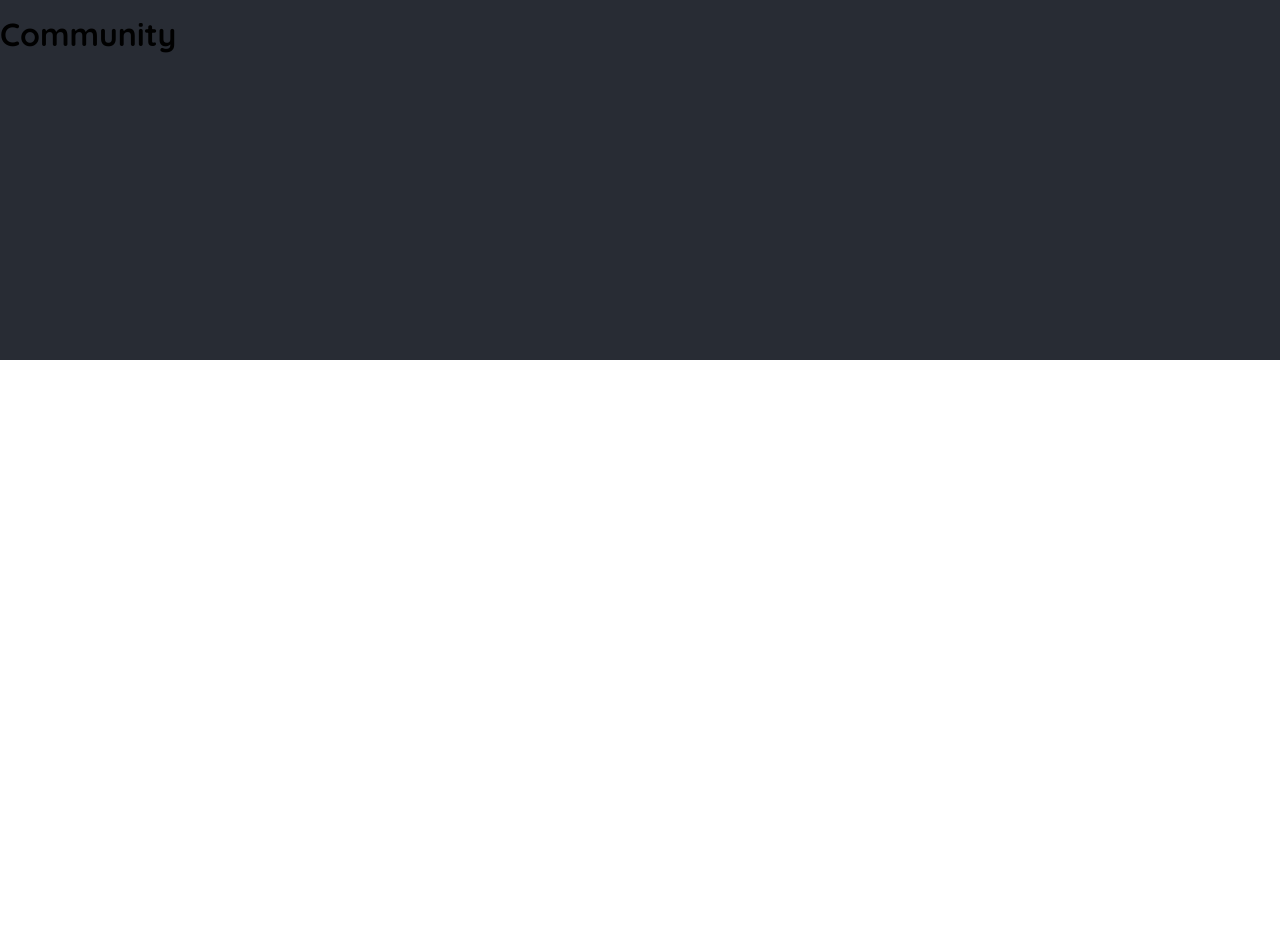
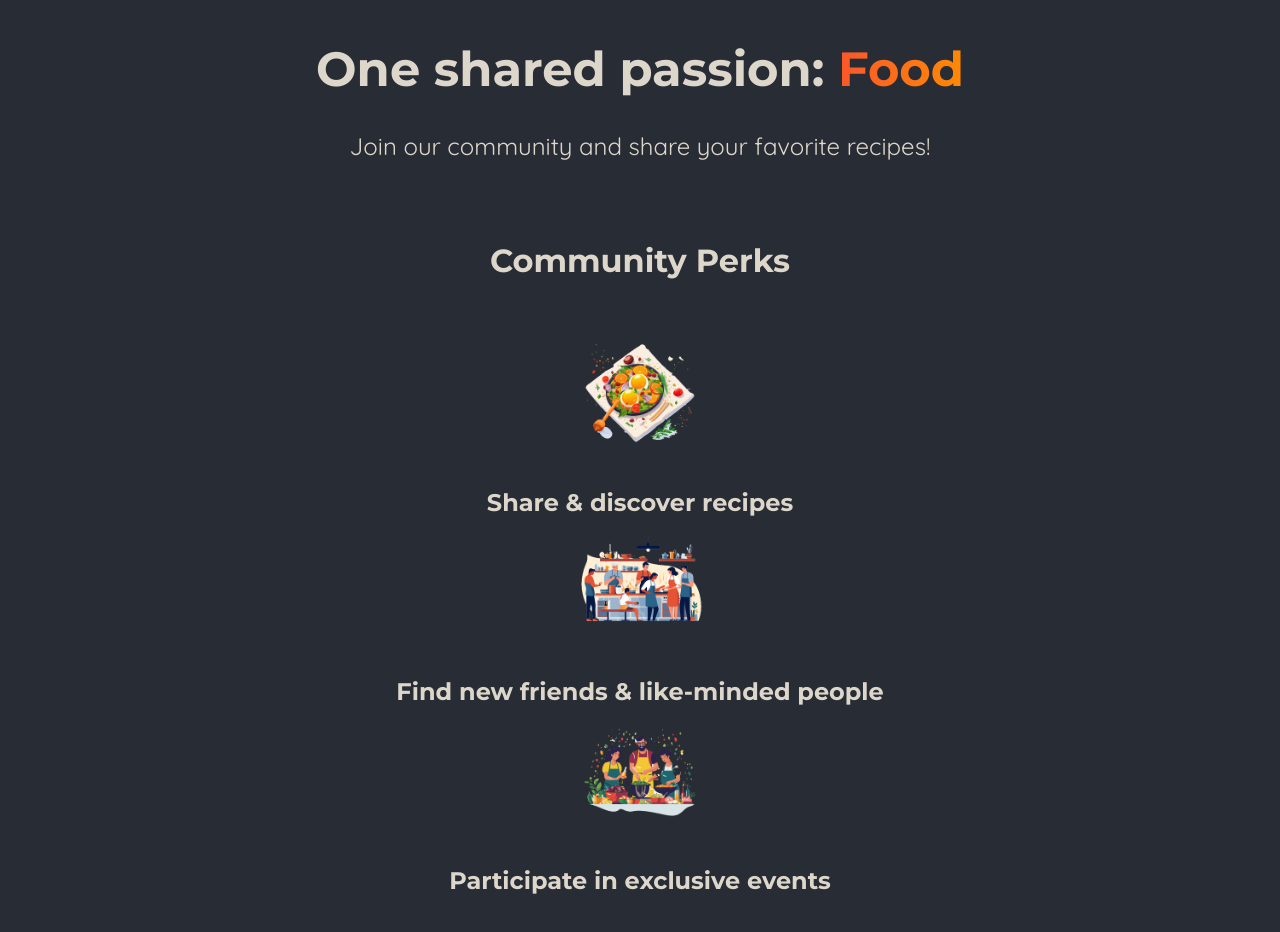
Before and after one commit to KariimAlii/Nextjs-Demo, a Next.js app: page /community in a window 1280 px wide. Shown: the part 440-1372 px from the top of the page. Before the commit the page ends 800 px from the top, so only its background shows below. Built offline with nearby package versions, Linux system fonts and the light colour scheme.

Commit message:
Using usePathName

```diff
--- a/src/app/community/page.js
+++ b/src/app/community/page.js
@@ -1,7 +1,40 @@
-export default function Community() {
+import Image from 'next/image';
+
+import mealIcon from '@/assets/icons/meal.png';
+import communityIcon from '@/assets/icons/community.png';
+import eventsIcon from '@/assets/icons/events.png';
+import classes from './page.module.css';
+
+export default function CommunityPage() {
     return (
         <>
-            <h1>Community</h1>
+            <header className={classes.header}>
+                <h1>
+                    One shared passion: <span className={classes.highlight}>Food</span>
+                </h1>
+                <p>Join our community and share your favorite recipes!</p>
+            </header>
+            <main className={classes.main}>
+                <h2>Community Perks</h2>
+
+                <ul className={classes.perks}>
+                    <li>
+                        <Image src={mealIcon} alt="A delicious meal" />
+                        <p>Share & discover recipes</p>
+                    </li>
+                    <li>
+                        <Image src={communityIcon} alt="A crowd of people, cooking" />
+                        <p>Find new friends & like-minded people</p>
+                    </li>
+                    <li>
+                        <Image
+                            src={eventsIcon}
+                            alt="A crowd of people at a cooking event"
+                        />
+                        <p>Participate in exclusive events</p>
+                    </li>
+                </ul>
+            </main>
         </>
-    )
+    );
 }
--- /dev/null
+++ b/src/app/community/page.module.css
@@ -0,0 +1,61 @@
+.header {
+    gap: 3rem;
+    margin: 3rem auto 5rem auto;
+    width: 90%;
+    max-width: 75rem;
+    color: #ddd6cb;
+    font-size: 1.5rem;
+    text-align: center;
+}
+
+.header h1 {
+    font-family: 'Montserrat', sans-serif;
+}
+
+.highlight {
+    background: linear-gradient(90deg, #f9572a, #ff8a05);
+    background-clip: text;
+    -webkit-background-clip: text;
+    -webkit-text-fill-color: transparent;
+}
+
+.main {
+    width: 90%;
+    max-width: 40rem;
+    margin: 0 auto;
+    text-align: center;
+}
+
+.main h2 {
+    font-family: 'Montserrat', sans-serif;
+    font-size: 2rem;
+    margin-bottom: 3rem;
+    color: #ddd6cb;
+}
+
+.perks {
+    list-style: none;
+    margin: 3rem 0;
+    padding: 0;
+}
+
+.perks li {
+    display: flex;
+    flex-direction: column;
+    align-items: center;
+    gap: 2rem;
+}
+
+.perks img {
+    width: 8rem;
+    height: 8rem;
+    object-fit: contain;
+}
+
+.perks p {
+    font-family: 'Montserrat', sans-serif;
+    font-size: 1.5rem;
+    font-weight: bold;
+    margin: 0;
+    color: #ddd6cb;
+}
--- a/src/app/components/main-header/main-header.js
+++ b/src/app/components/main-header/main-header.js
@@ -1,10 +1,14 @@
+'use client';
+
 import Link from "next/link";
 import logoImg from '@/assets/logo.png';
 import classes from './main-header.module.css';
 import Image from "next/image";
 import MainHeaderBackground from "@/app/components/main-header/main-header-background";
+import { usePathname }  from "next/navigation";
 
 export default function MainHeader() {
+    const path = usePathname();
     return (
         <>
             <MainHeaderBackground/>
@@ -17,10 +21,10 @@
                 <nav className={classes.nav}>
                     <ul>
                         <li>
-                            <Link href="/meals">Browse Meals</Link>
+                            <Link href="/meals" className={path.startsWith('/meals') ? classes.active : undefined}>Browse Meals</Link>
                         </li>
                         <li>
-                            <Link href="/community">Community</Link>
+                            <Link href="/community" className={path.startsWith('/community') ? classes.active : undefined}>Community</Link>
                         </li>
                     </ul>
                 </nav>
```
